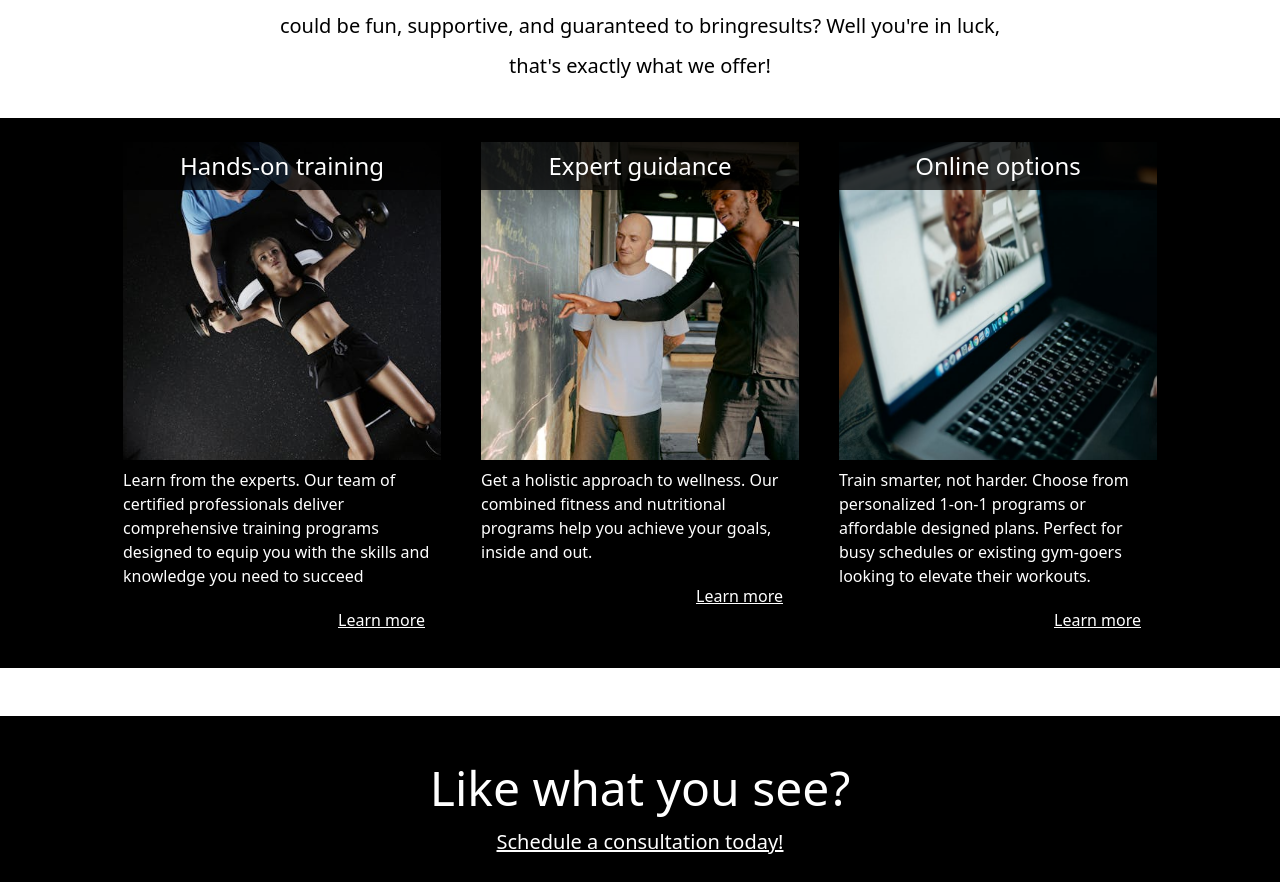
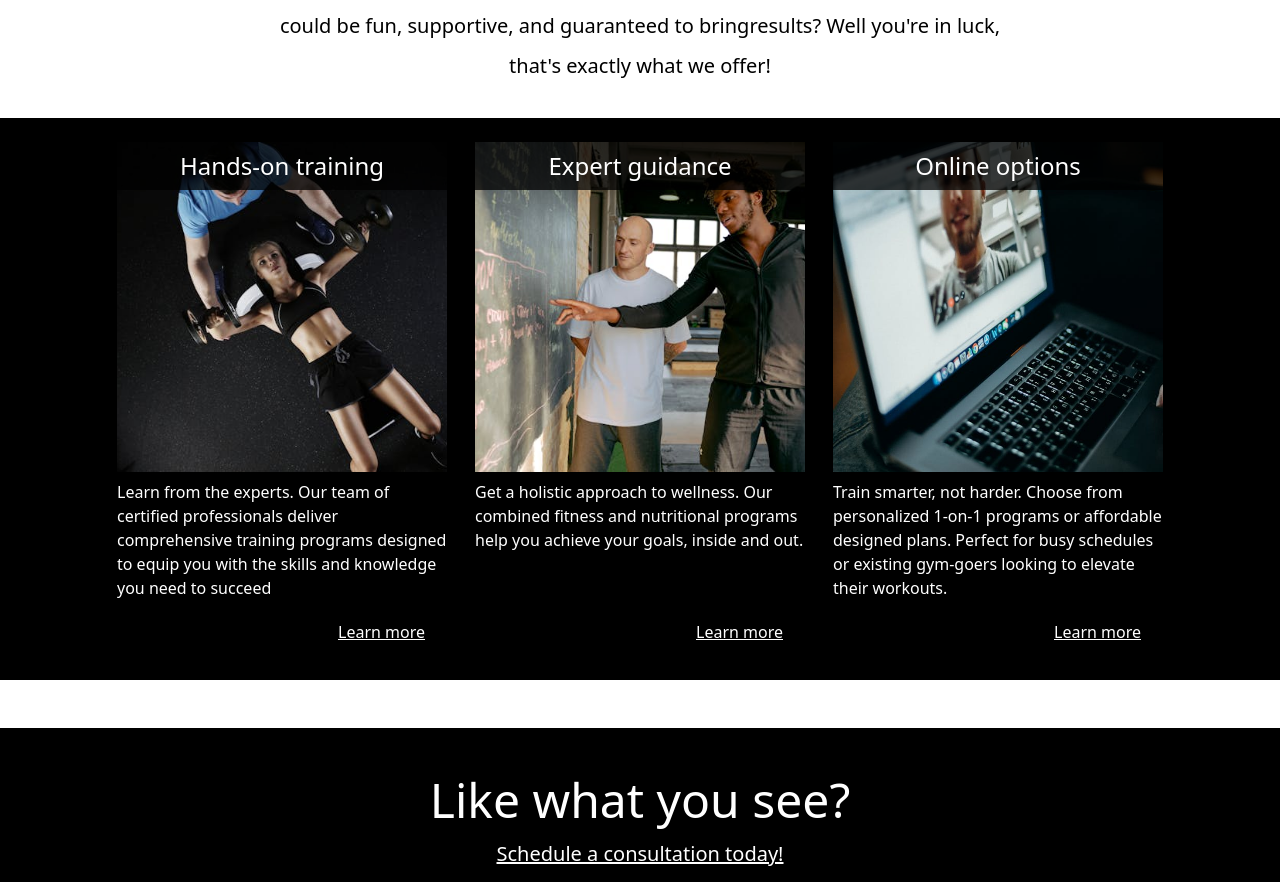
Before and after one commit to BrainReturnedToSoup/HuusWebsite, a React (Vite) app in the folder huus-website/: page / in a window 1280 px wide. Shown: the part 951-1833 px from the top of the page. Built offline with nearby package versions, Linux system fonts and the light colour scheme.

Commit message:
fixed a bug with the desktop version of the feature list, so that each feature would extend to be the same height as the features list bar

```diff
--- a/huus-website/src/pages/+root/-main/features/Features.tsx
+++ b/huus-website/src/pages/+root/-main/features/Features.tsx
@@ -34,15 +34,16 @@ function Feature({ feature }: FeatureProps) {
   }
 
   return (
+    <div>
       <a
         href={feature.redirect.route}
-      className={`mx-1 my-1 flex flex-col justify-between p-4 transition-colors duration-300 ease-in-out md:my-3 lg:my-0 lg:h-full lg:max-w-[350px] ${sectionHovered && !redirectButtonHovered ? "bg-white" : ""}`}
         onMouseEnter={handleSectionMouseEnter}
         onMouseLeave={handleSectionMouseLeave}
+        className={`mx-1 my-1 flex flex-col items-center justify-between p-4 transition-colors duration-300 ease-in-out lg:my-0 lg:h-full lg:max-w-[350px] ${sectionHovered && !redirectButtonHovered ? "bg-white" : ""}`}
       >
         <div className="flex flex-col sm:flex-row lg:block">
           <div
-          className="mb-2 flex aspect-square min-w-[275px] flex-col bg-red-500 lg:min-w-fit"
+            className="mb-2 flex aspect-square flex-col sm:min-w-[275px] lg:min-w-[330px]"
             style={{
               backgroundImage: `url(${feature.backgroundImageProp})`,
               backgroundRepeat: "no-repeat",
@@ -73,7 +74,7 @@ function Feature({ feature }: FeatureProps) {
           </div>
         </div>
 
-      <div className="flex grow items-end justify-end p-2 sm:hidden lg:flex">
+        <div className="w-full items-end justify-end p-2 sm:hidden lg:flex">
           <button
             onMouseEnter={handleRedirectButtonMouseEnter}
             onMouseLeave={handleRedirectButtonMouseLeave}
@@ -83,6 +84,7 @@ function Feature({ feature }: FeatureProps) {
           </button>
         </div>
       </a>
+    </div>
   );
 }
 
@@ -97,7 +99,7 @@ export default function Features() {
           {SECTION_DESC}
         </p>
       </div>
-      <div className="flex w-full flex-col items-center justify-center bg-black px-1 py-1 lg:flex-row lg:items-start lg:px-4 lg:py-2">
+      <div className="flex w-full flex-col items-center justify-center bg-black px-1 py-1 lg:flex-row lg:items-stretch lg:px-4 lg:py-2">
         {FEATURE_LIST.map((feature, index) => (
           <Feature feature={feature} key={index} />
         ))}
```
Lines whose indentation alone changed are shown as unchanged.
